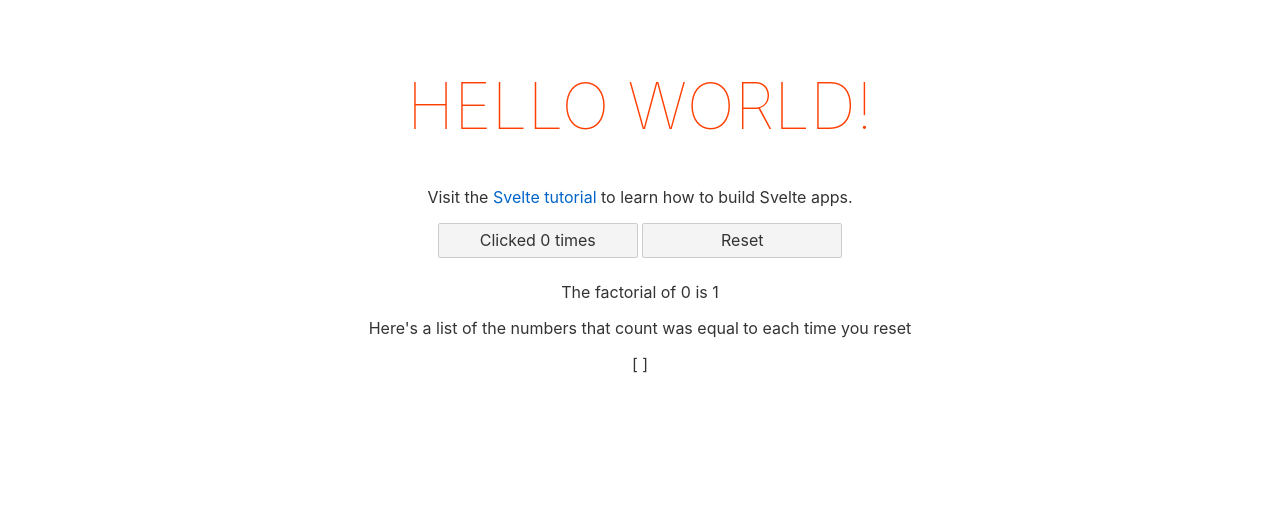
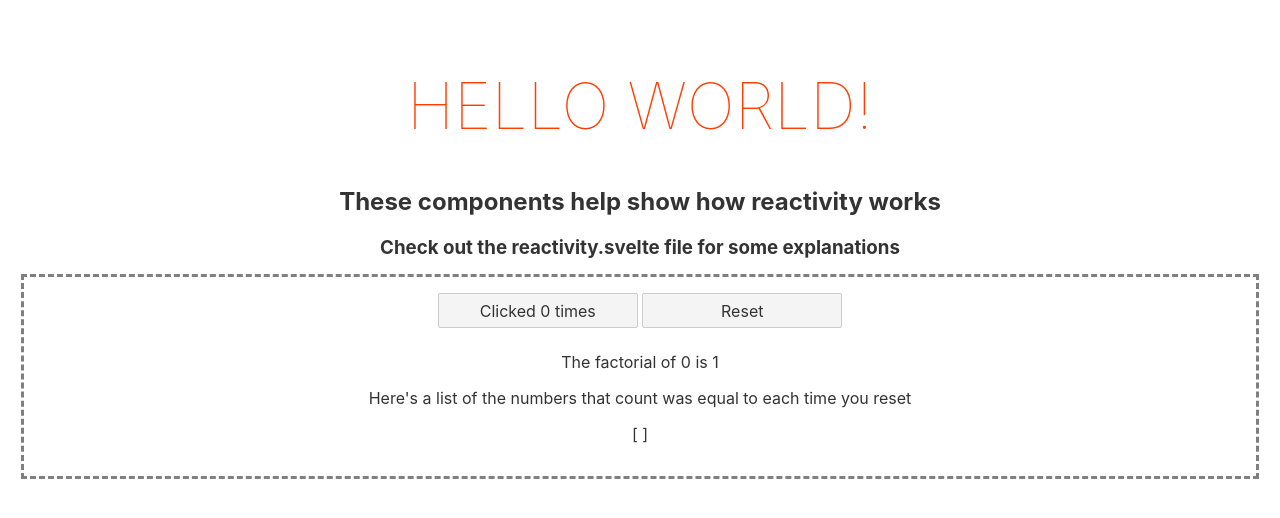
Before and after one commit to tylerablackham/svelte-basics, a Svelte app in the folder examples-svelte-app/: page / in a window 1280 px wide. Shown: the top 518 px of the page. Built offline with nearby package versions, Linux system fonts and the light colour scheme.

Commit message:
update main svelte app on examples

```diff
--- a/examples-svelte-app/src/App.svelte
+++ b/examples-svelte-app/src/App.svelte
@@ -1,12 +1,16 @@
 <script>
-	import Counter from "./reactivity.svelte"
+	import Reactivity from "./reactivity.svelte"
 	export let name;
 </script>
 
 <main>
 	<h1>Hello {name}!</h1>
-	<p>Visit the <a href="https://svelte.dev/tutorial">Svelte tutorial</a> to learn how to build Svelte apps.</p>
-	<Counter />
+	<h2>These components help show how reactivity works</h2>
+	<h3>Check out the reactivity.svelte file for some explanations</h3>
+	<div style="outline-style: dashed; outline-color: gray; padding: 1em">
+		<Reactivity />
+	</div>
+
 </main>
 
 <style>
```
